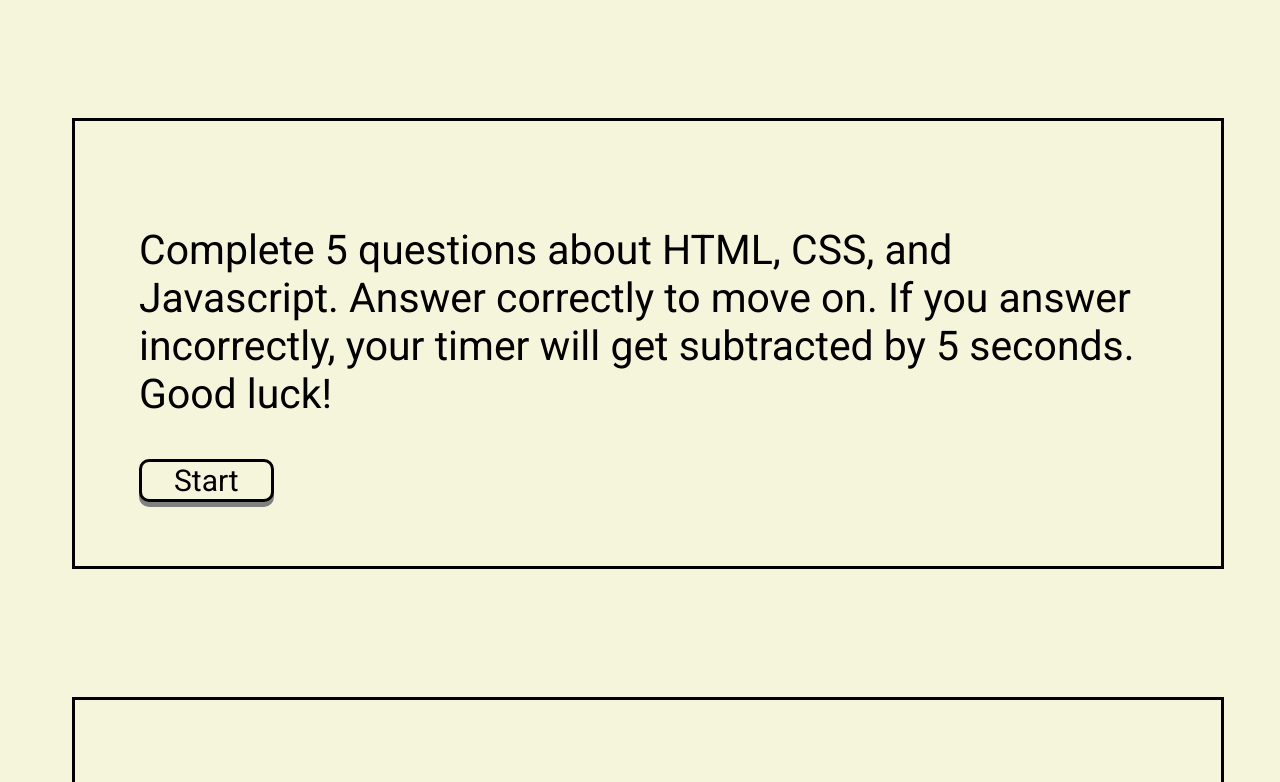
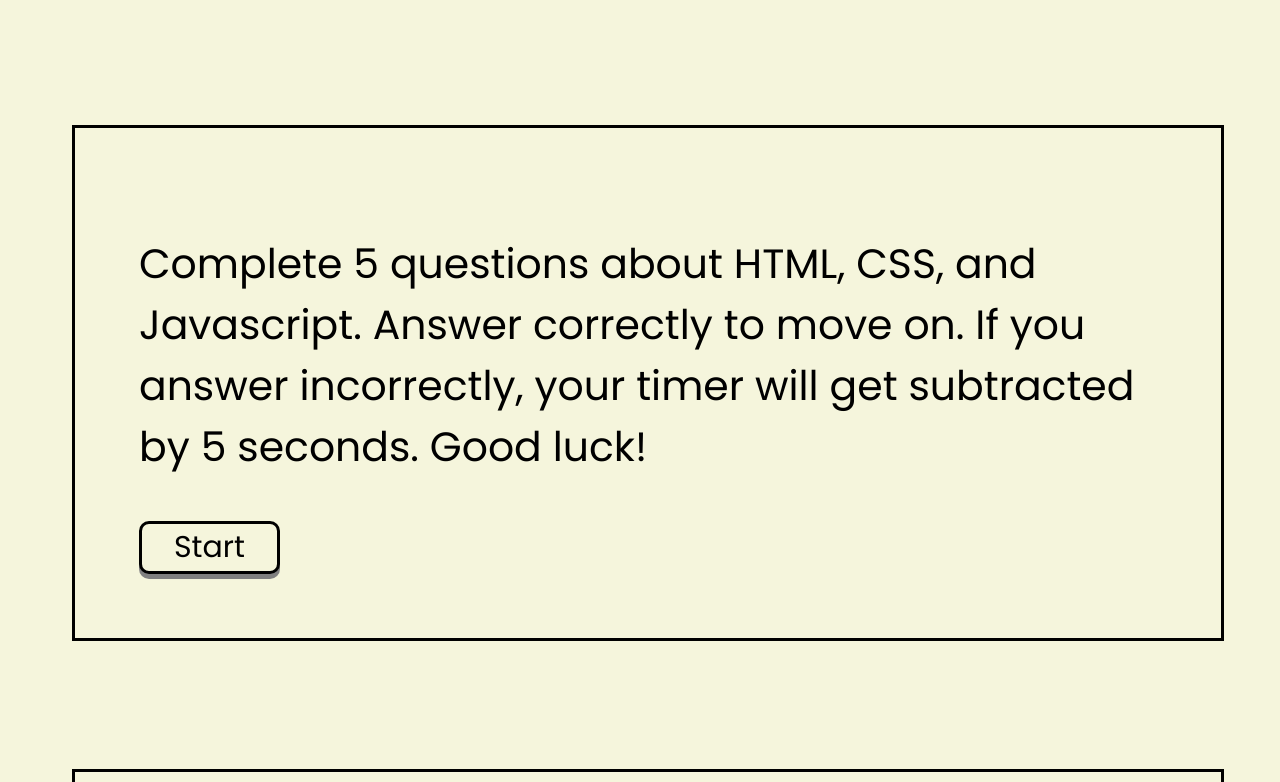
Before and after one commit to mchung03/challenge-4, a plain HTML site: page index.html in a window 1280 px wide. Shown: the part 86-868 px from the top of the page. Drawn offline with Linux system fonts and the light colour scheme.

Commit message:
changed font style

```diff
--- a/assets/css/style.css
+++ b/assets/css/style.css
@@ -1,5 +1,5 @@
 * {
-    font-family: 'Roboto';
+    font-family: 'Poppins';
     font-weight: 100;
     background-color: beige;
 }
--- a/index.html
+++ b/index.html
@@ -5,7 +5,7 @@
     <meta name="viewport" content="width=device-width, initial-scale=1.0">
     <title>Code Quiz</title>
     <link rel="stylesheet" href="./assets/css/style.css">
-    <link rel="stylesheet" href="https://fonts.googleapis.com/css?family=Roboto">
+    <link rel="stylesheet" href="https://fonts.googleapis.com/css?family=Poppins">
 </head>
 
 <body>
```
